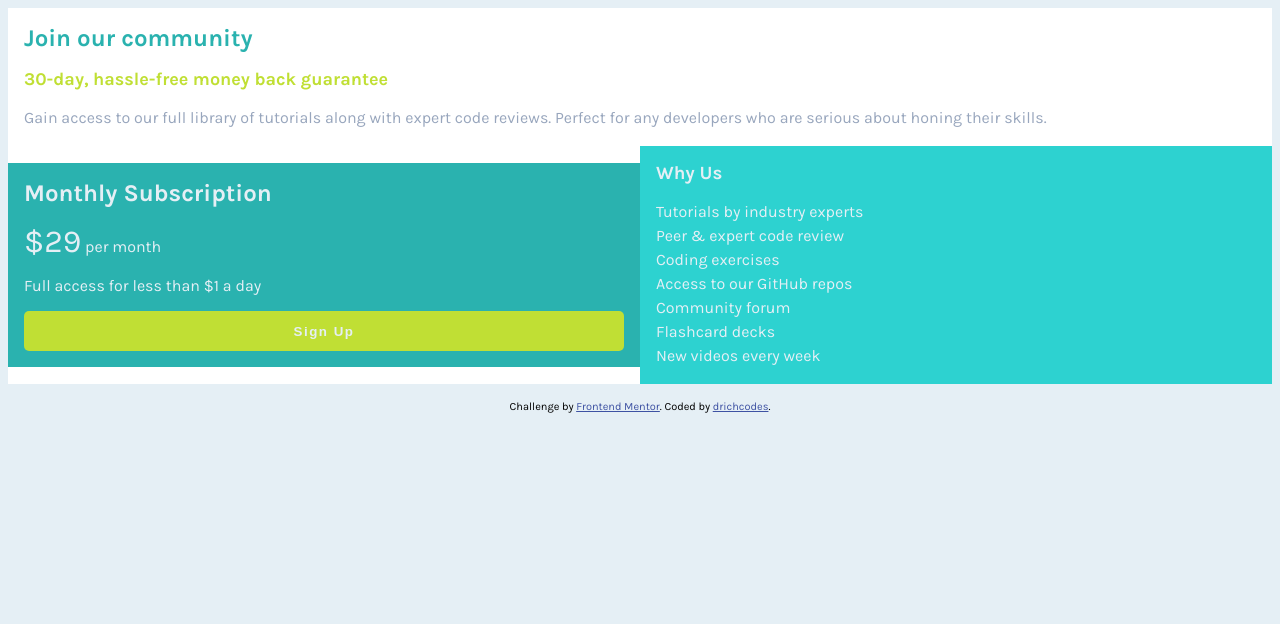
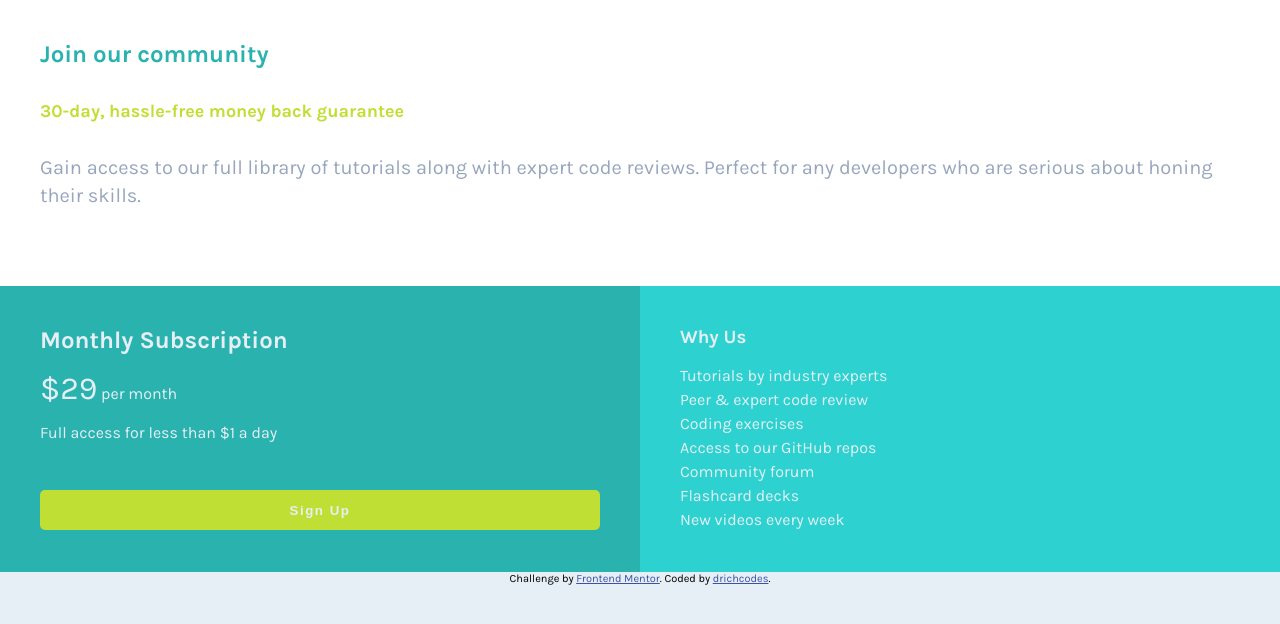
Before and after one commit to drichcodes/price-grid, a plain HTML site: page index.html in a window 1280 px wide. Drawn offline with Linux system fonts and the light colour scheme.

Commit message:
Added display grid to media query

```diff
--- a/css/main.css
+++ b/css/main.css
@@ -14,6 +14,7 @@
 *::before,
 *::after {
     box-sizing: border-box;
+    margin: 0;
 }
 
 /*** Global Styles ***/
@@ -28,7 +29,7 @@ h1,
 h2,
 h3,
 p {
-    margin: 1rem 0;
+    margin-bottom: 1rem;
 }
 
 #intro p,
@@ -89,24 +90,32 @@ button {
 }
 
 @media (min-width: 768px) {
-    h1,
-    h2,
-    h3 {
-        margin-top: 0;
+
+    #intro p {
+        line-height: 1.75rem;
+        font-size: 1.25rem;
+    }
+
+    #intro h2,
+    #intro p {
+        margin: 2rem 0;
     }
 
     .container {
-        display: flex;
-        justify-content: center;
-        align-items: center;
-        flex-wrap: wrap;
+        display: grid;
+        grid-template-columns: 1fr 1fr;
+        grid-template-rows: 1fr 1fr;
     }
 
-    .full-width {
-        width: 100%;
+    .content {
+        padding: 2.5rem;
     }
 
-    .half-width {
-        width: 50%;
+    #intro {
+        grid-column-start: span 2;
+    }
+
+    button {
+        margin-top: 2rem;
     }
 }
```
